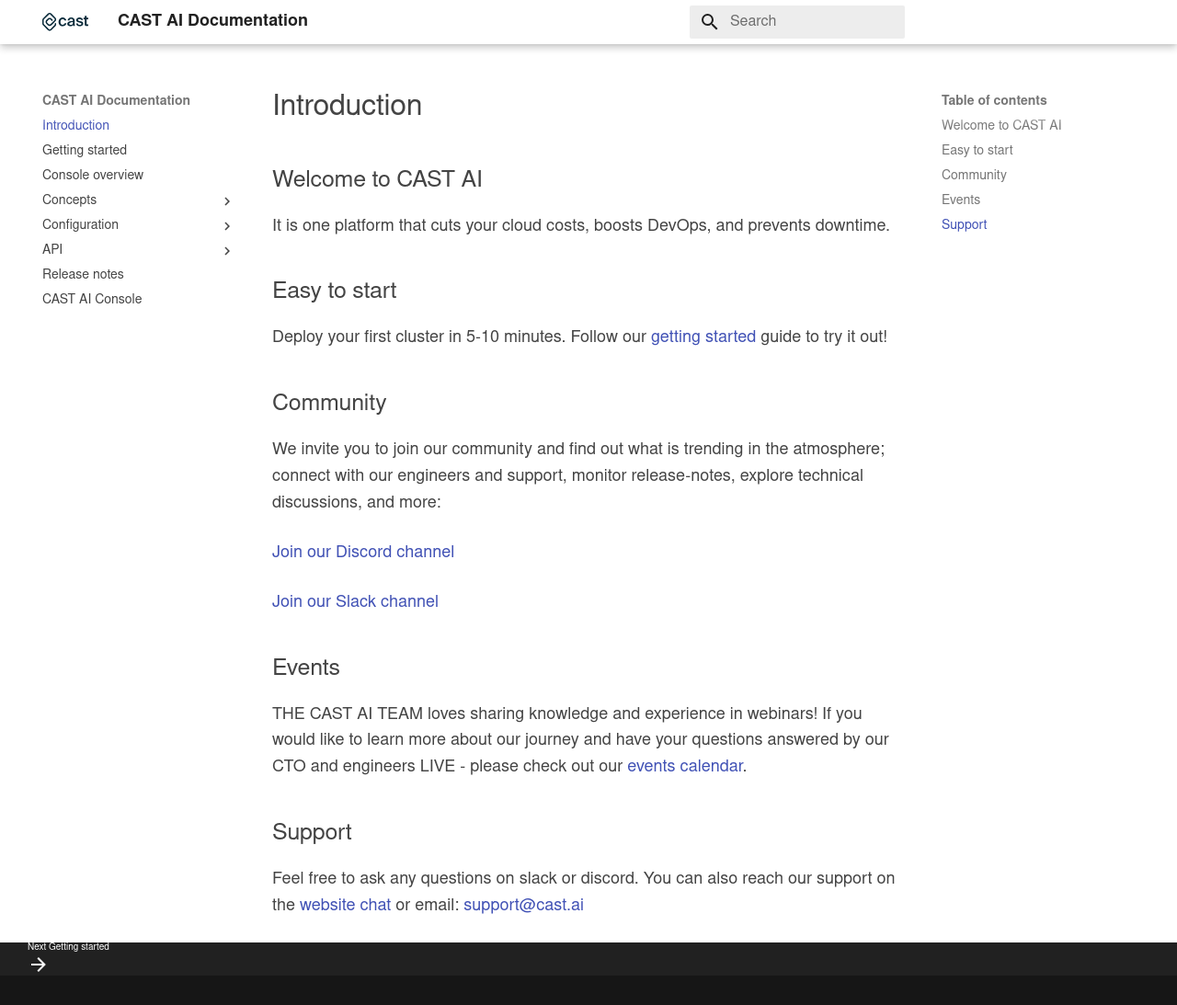
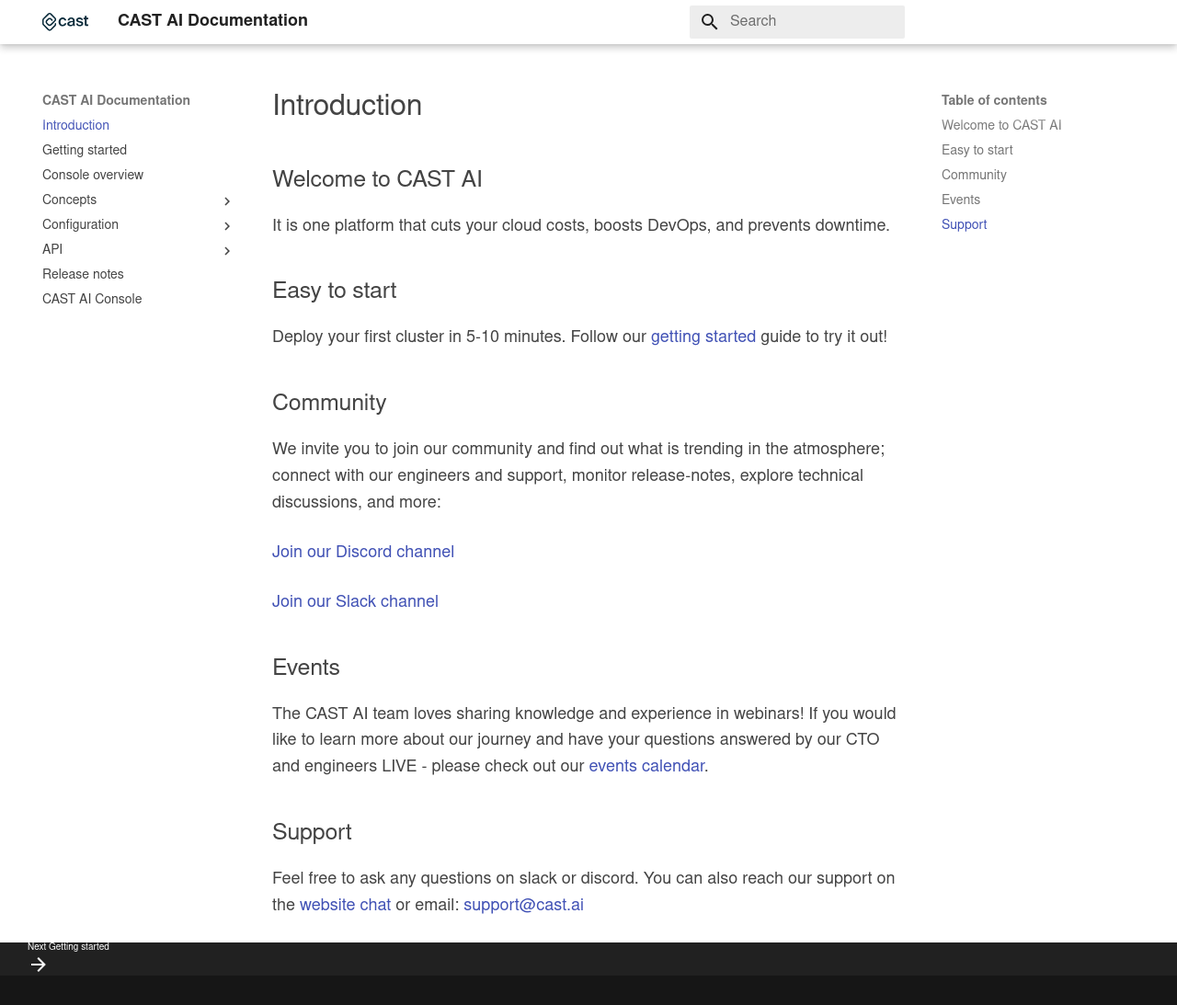
Before and after one commit to castai/docs, an MkDocs documentation site: the page built from docs/index.md, in a window 1280 px wide and 1093 px high. Shown: the whole window at 92% size. Built offline with MkDocs 1.6.1 and Material for MkDocs 9.7.7, drawn with Linux system fonts in a browser that asks for light colours; some web fonts are replaced.

```diff
--- a/docs/index.md
+++ b/docs/index.md
@@ -16,7 +16,7 @@ We invite you to join our community and find out what is trending in the atmosph
 
 ## Events
 
-THE CAST AI TEAM loves sharing knowledge and experience in webinars! If you would like to learn more about our journey and have your questions answered by our CTO and engineers LIVE - please check out our [events calendar](https://cast.ai/events/).
+The CAST AI team loves sharing knowledge and experience in webinars! If you would like to learn more about our journey and have your questions answered by our CTO and engineers LIVE - please check out our [events calendar](https://cast.ai/events/).
 
 ## Support
 
```
